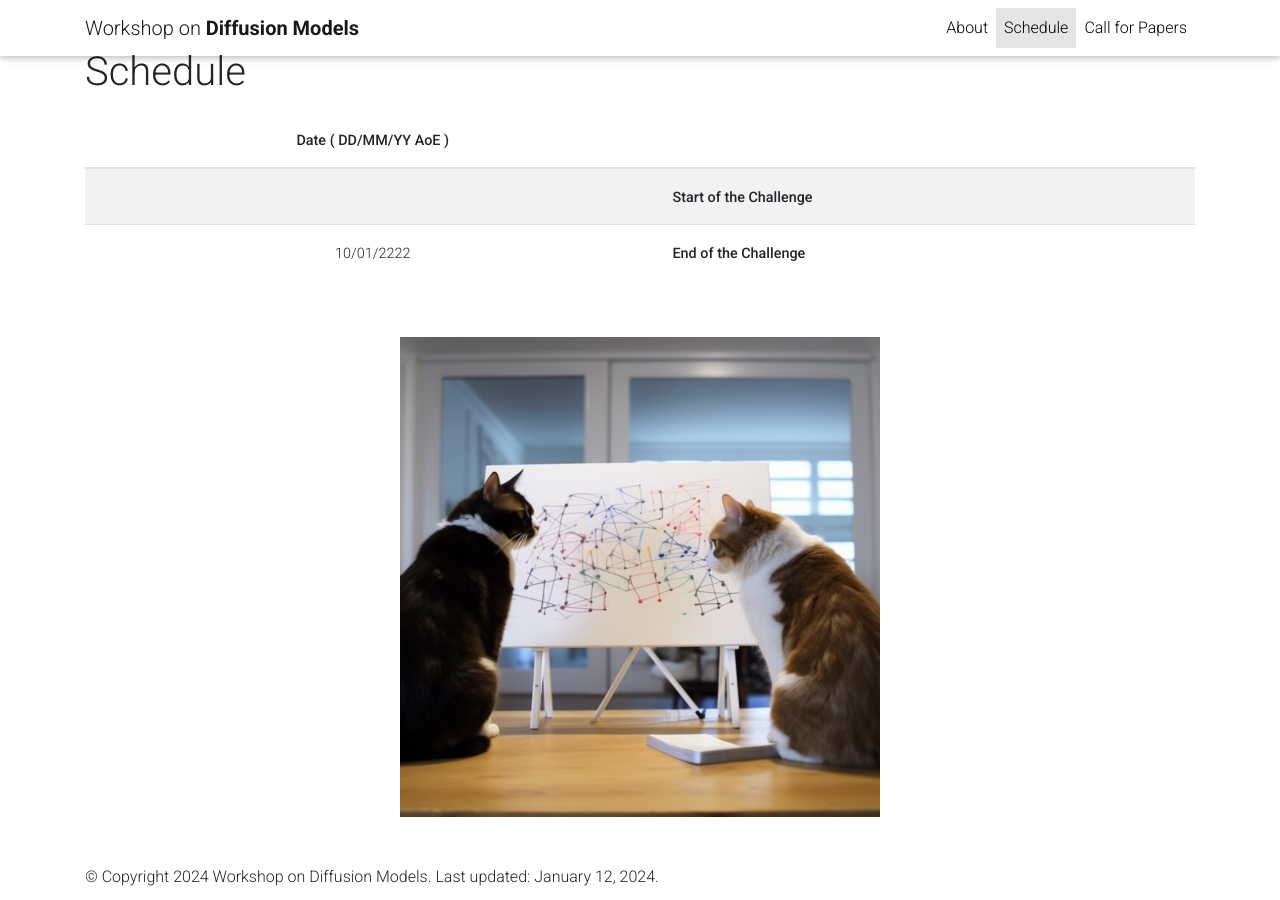
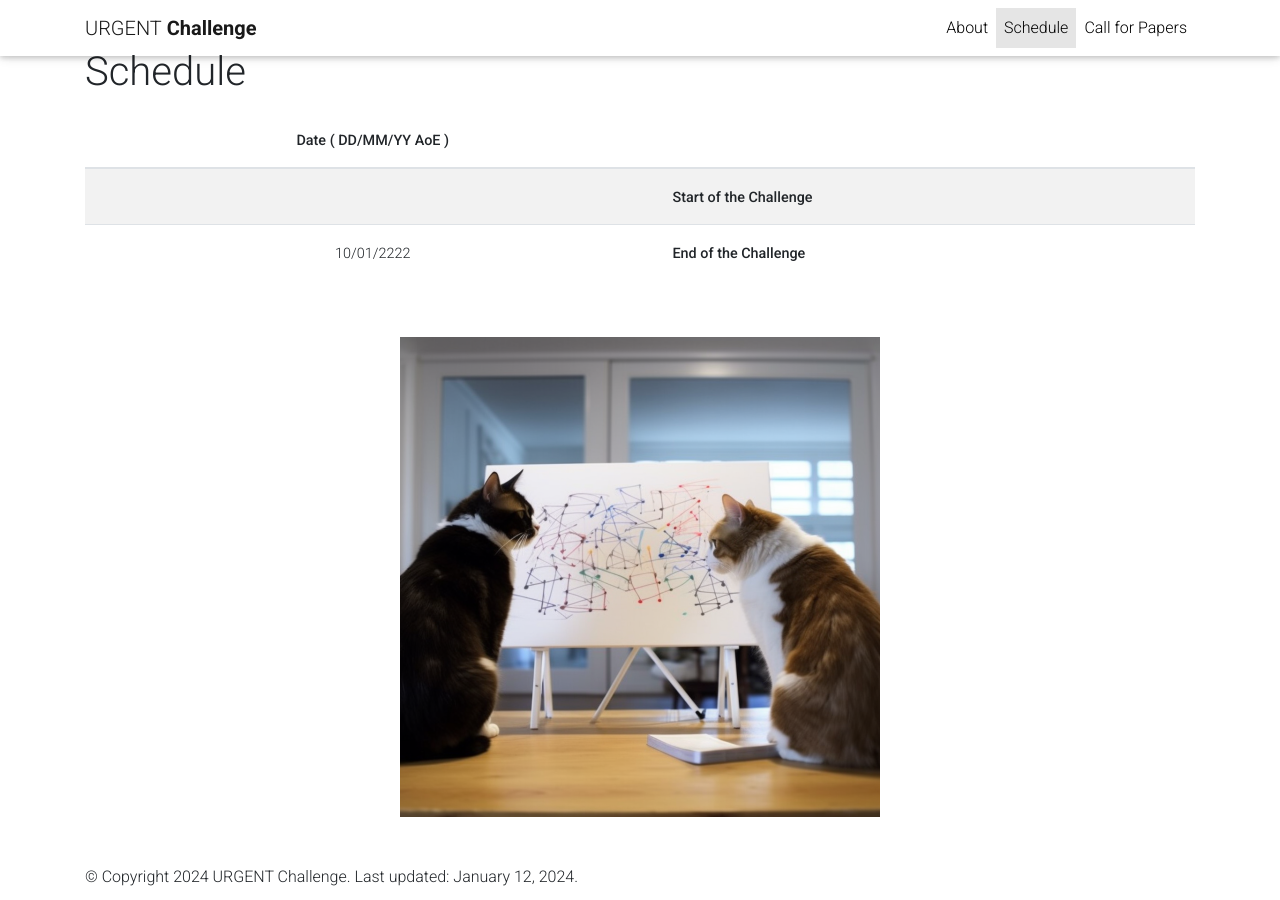
Before and after one commit to urgent-challenge/urgent2024, a Jekyll site: the page built from _pages/schedule.md, in a window 1280 px wide. Built offline with Jekyll 4.4.1, drawn with Linux system fonts in a browser that asks for light colours; comment, search, counter and statistics services are not loaded; a style sheet for code colours, icons or effects is not loaded.

Commit message:
modify config

```diff
--- a/_config.yml
+++ b/_config.yml
@@ -3,15 +3,15 @@
 # -----------------------------------------------------------------------------
 
 title: blank # the website title (if blank, full name will be used instead)
-first_name: Workshop on
+first_name: URGENT
 middle_name:
-last_name: Diffusion Models
-email: diffusion.workshop.2023@gmail.com
-description: > # the ">" symbol means to ignore newlines until "footer_text:"
+last_name: Challenge
+email: urgent.challenge@gmail.com
+description: Universality, Robustness, and Generalizability for EnhancemeNT # the ">" symbol means to ignore newlines until "footer_text:"
 
 footer_text: >
 
-keywords:  # add your own keywords or leave empty
+keywords:  speech enhancement # add your own keywords or leave empty
 
 lang: en # the language of your site (for example: en, fr, cn, ru, etc.)
 icon: /assets/img/cell  # the emoji used as the favicon (alternatively, provide image name in /assets/img/)
@@ -65,7 +65,7 @@ og_image: # The site-wide (default for all links) Open Graph preview image
 # Social integration
 # -----------------------------------------------------------------------------
 
-github_username: diffusionworkshop # your GitHub user name
+github_username: urgent-challenge # your GitHub user name
 gitlab_username: # your GitLab user name
 twitter_username: # your Twitter handle
 linkedin_username: # your LinkedIn user name
```
